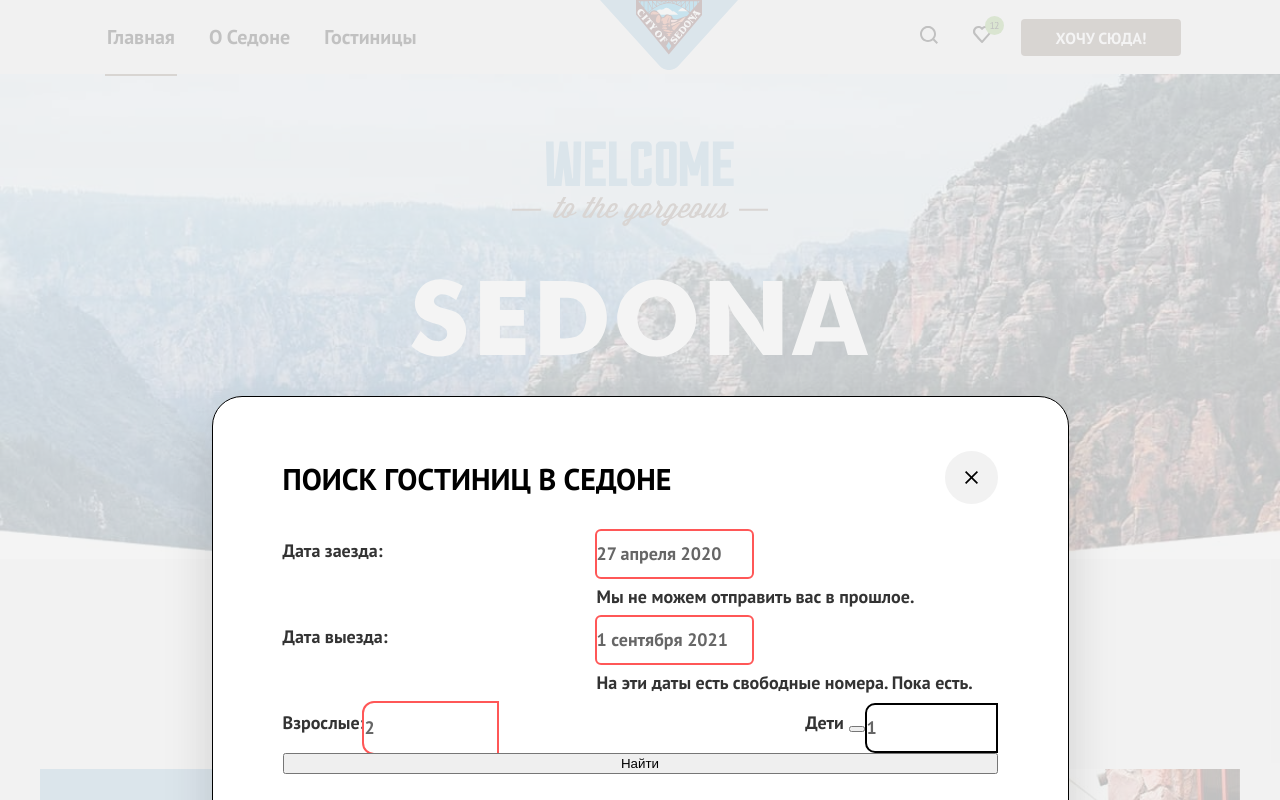
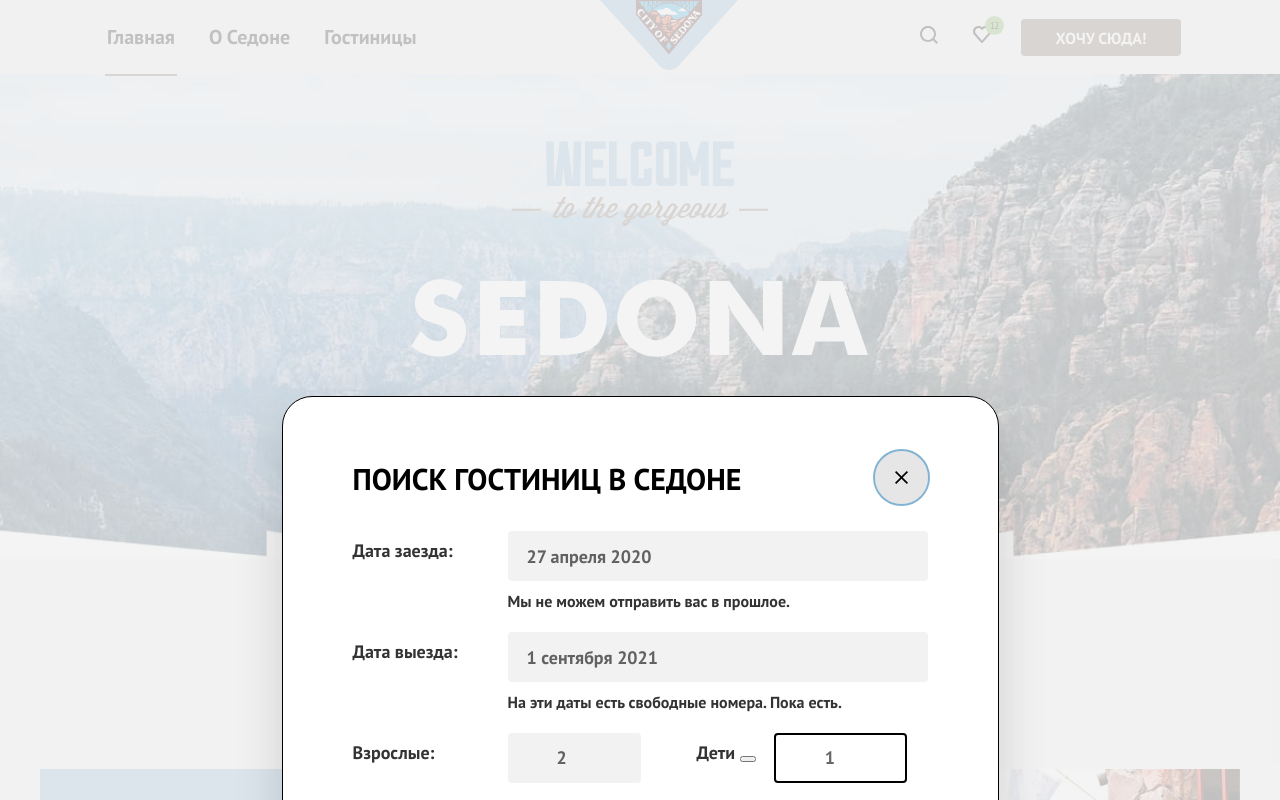
Before and after one commit to korvet07/1916801-sedona-32, a plain HTML site: page index.html in a window 1280 px wide. Both pictures are taken after a click on the button "Закрыть". Shown: the top 800 px of the page. Drawn offline with Linux system fonts and the light colour scheme.

Commit message:
Update styles.css

```diff
--- a/css/styles.css
+++ b/css/styles.css
@@ -1049,25 +1049,32 @@ header.inner {
   padding: 10px 16px;
 }
 
-.field:hover {
+.field:hover,
+.modal-close-button:hover {
   background-color: #e6e6e6;
   outline: none;
 }
 
-.field:focus {
+.field:focus,
+.modal-close-button:focus {
   background-color: #e6e6e6;
   outline: 2px solid #83b3d3;
 }
 
-.field:active {
+.field:active
+ {
   background-color: #ffffff;
   outline: 2px solid #000000;
 }
-
-.field:invalid {
+.modal-close-button:active{
+  background-color: #E6E6E6;
+  opacity: 0.3;
+  outline: none;
+}
+/* .field:invalid {
   background-color: #ffffff;
   outline: 2px solid #ff5757;
-}
+} */
 
 .field::placeholder {
   color: rgba(0, 0, 0, 0.6);
@@ -1417,7 +1424,7 @@ header.inner {
   background-color: #ffffff;
 }
 .modal-search-hotels {
-  width: 715px;
+  max-width: 715px;
   box-shadow: 0px 25px 50px rgba(0, 0, 0, 0.15);
   border-radius: 30px;
 }
@@ -1448,16 +1455,43 @@ header.inner {
 .field-group {
   margin: 0;
 }
+.note {
+  display: inline-block;
+  font-size: 16px;
+  margin-bottom: 11px;
+}
+.note-invalid {
+  color: #ff5757;
+}
 .group-date .field {
-  width: 155px;
-  padding: 10px 20px 10px 0;
+  width: 420px;
+  height: 50px;
+  padding: 10px 250px 10px 19px;
   border-radius: 4px;
-  margin-right: 246px;
+}
+.button-search-submit {
+  width: 575px;
+  height: 60px;
+  padding: 0;
+  margin: 0;
+  border: 0;
+  background: #83b3d3;
+  border-radius: 10px;
+  cursor: pointer;
 }
 .find-number-quest .field,
 .find-number-child .field {
+  font-size: 18px;
+  line-height: 40px;
   width: 133px;
-  padding: 10px 20px 10px 0;
+  padding: 3px 49px;
+  border-radius: 4px;
+}
+.find-number-quest {
+  margin-right: 56px;
+}
+.info {
+  margin-right: 18px;
 }
 .form-search {
   display: flex;
@@ -1465,15 +1499,16 @@ header.inner {
 }
 .wrapper-quest {
   display: flex;
-  justify-content: space-between;
+  margin-bottom: 40px;
 }
 .field-group {
   display: flex;
-  justify-content: space-between;
+
   font-size: 18px;
   line-height: 40px;
   font-weight: 700;
 }
 .form-label {
-  align-items: end;
+  width: 155px;
+  height: 50px;
 }
```
